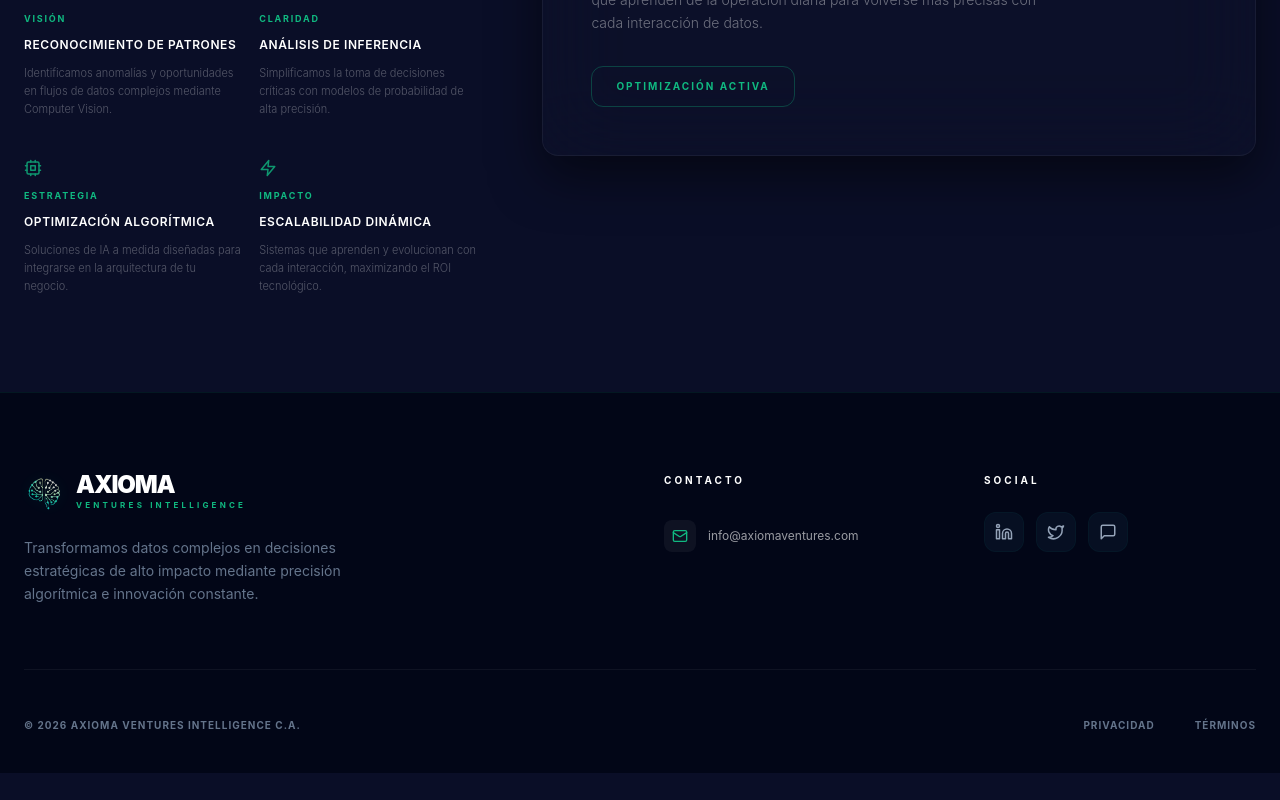
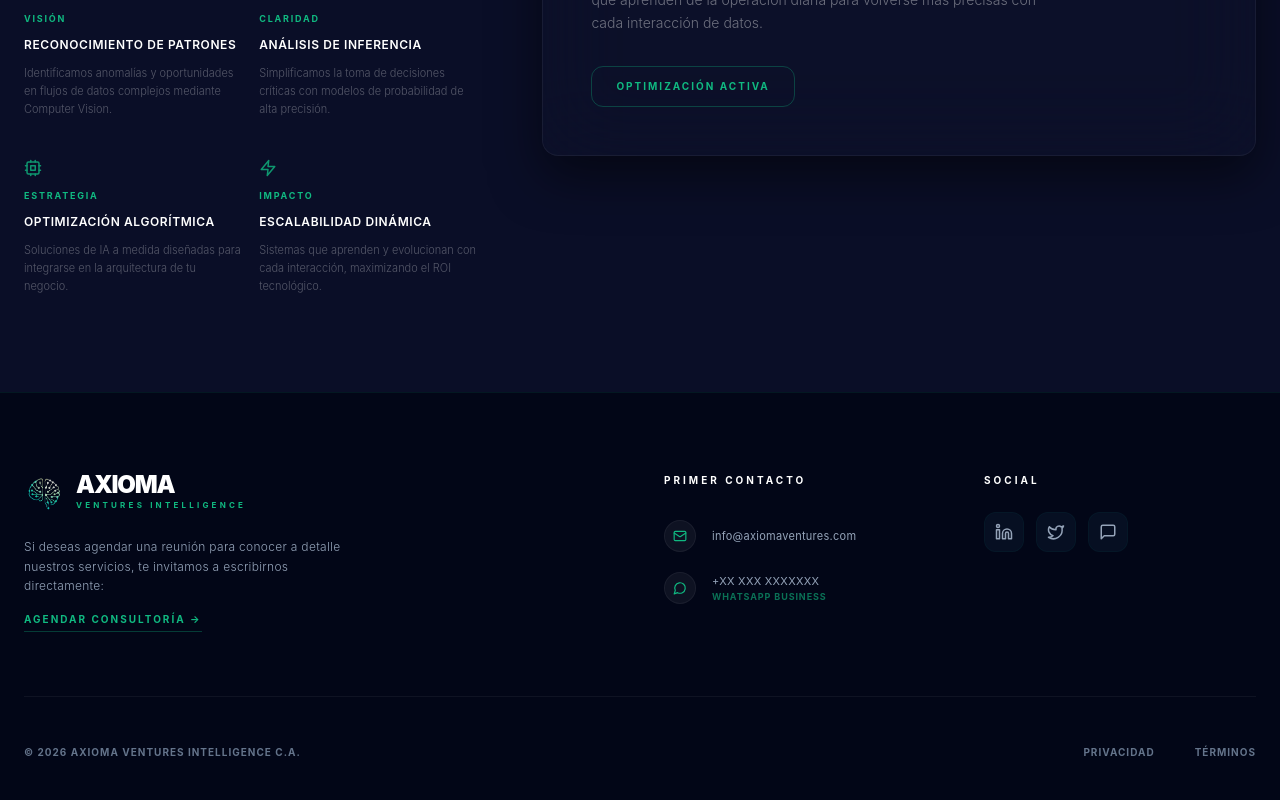
Before and after one commit to joeduar/axioma-intelligence, a React (Vite) app in the folder frontend/: page / in a window 1280 px wide. Shown: the part 2704-3504 px from the top of the page. Before the commit the page ends 3477 px from the top, so only its background shows below. Built offline with nearby package versions, Linux system fonts and the light colour scheme.

Commit message:
Actualización de desarrollo

```diff
--- a/frontend/src/components/Footer.tsx
+++ b/frontend/src/components/Footer.tsx
@@ -1,45 +1,57 @@
 import React from 'react';
 import { Link } from 'react-router-dom';
 import { Linkedin, Twitter, MessageSquare, Mail } from 'lucide-react';
+import { Phone, MessageCircle, } from 'lucide-react';
 
 const Footer = () => {
   return (
     <footer className="bg-[#020617] border-t border-[#10B981]/10 pt-20 pb-10 px-6">
       <div className="max-w-7xl mx-auto">
         <div className="grid grid-cols-1 md:grid-cols-4 gap-12 mb-16">
-
-          {/* COLUMNA 1: LOGO CON NUEVA JERARQUÍA */}
+          {/* COLUMNA 1: IDENTIDAD Y CTA */}
 <div className="flex flex-col gap-6 col-span-1 md:col-span-2">
   <div className="flex items-center gap-3">
     <img
       src="/favicon.png"
       alt="Axioma Logo"
       className="w-10 h-10 object-contain opacity-80"
-                style={{ filter: 'drop-shadow(0 0 8px rgba(16, 185, 129, 0.2))' }}
     />
     <div className="flex flex-col">
-                <span className="text-2xl font-black tracking-tighter text-white leading-[0.8] uppercase">
-                  AXIOMA
-                </span>
-                <span className="text-[8px] font-bold tracking-[0.4em] text-[#10B981] uppercase mt-1">
-                  VENTURES INTELLIGENCE
-                </span>
+      <span className="text-2xl font-black tracking-tighter text-white leading-[0.8] uppercase">AXIOMA</span>
+      <span className="text-[8px] font-bold tracking-[0.4em] text-[#10B981] uppercase mt-1">VENTURES INTELLIGENCE</span>
     </div>
   </div>
-            <p className="text-slate-500 text-sm max-w-xs leading-relaxed">
-              Transformamos datos complejos en decisiones estratégicas de alto impacto mediante precisión algorítmica e innovación constante.
+
+  {/* NUEVA LLAMADA A LA ACCIÓN */}
+  <div className="max-w-xs space-y-4">
+    <p className="text-slate-400 text-xs font-light leading-relaxed tracking-wide">
+      Si deseas agendar una reunión para conocer a detalle nuestros servicios, te invitamos a escribirnos directamente:
     </p>
+    <a href="mailto:info@axiomaventures.com" className="inline-block text-[#10B981] text-[10px] font-bold tracking-[0.2em] uppercase border-b border-[#10B981]/30 pb-1 hover:border-[#10B981] transition-all">
+      Agendar Consultoría →
+    </a>
   </div>
+</div>{/* COLUMNA 2: CONTACTO MULTICANAL */}
+<div>
+  <h4 className="text-white font-bold text-[10px] uppercase tracking-[0.3em] mb-8">Primer Contacto</h4>
+  <div className="space-y-5">
+    {/* CORREO */}
+    <a href="mailto:info@axiomaventures.com" className="flex items-center gap-4 group">
+      <div className="w-8 h-8 rounded-full bg-white/5 flex items-center justify-center text-[#10B981] border border-white/5 group-hover:border-[#10B981]/40 transition-all">
+        <Mail size={14} />
+      </div>
+      <span className="text-slate-400 text-[11px] group-hover:text-white transition-colors tracking-wide">info@axiomaventures.com</span>
+    </a>
 
-           {/* Columna 2: Contacto */}
-          <div>
-            <h4 className="text-white font-bold text-[10px] uppercase tracking-[0.3em] mb-8">Contacto</h4>
-            <div className="space-y-4">
-              <a href="mailto:info@axiomaventures.com" className="flex items-center gap-3 group">
-                <div className="w-8 h-8 rounded-lg bg-white/5 flex items-center justify-center text-[#10B981] group-hover:bg-[#10B981]/20 transition-all">
-                  <Mail size={16} />
+    {/* WHATSAPP / LLAMADA */}
+    <a href="https://wa.me/+584241601430" target="_blank" className="flex items-center gap-4 group">
+      <div className="w-8 h-8 rounded-full bg-white/5 flex items-center justify-center text-[#10B981] border border-white/5 group-hover:border-[#10B981]/40 transition-all">
+        <MessageCircle size={14} />
       </div>
-                <span className="text-white/60 text-xs group-hover:text-white transition-colors">info@axiomaventures.com</span>
+      <div className="flex flex-col">
+        <span className="text-slate-400 text-[11px] group-hover:text-white transition-colors tracking-wide">+XX XXX XXXXXXX</span>
+        <span className="text-[9px] text-[#10B981]/60 uppercase tracking-widest font-bold">WhatsApp Business</span>
+      </div>
     </a>
   </div>
 </div>
```
Lines whose indentation alone changed are shown as unchanged.
